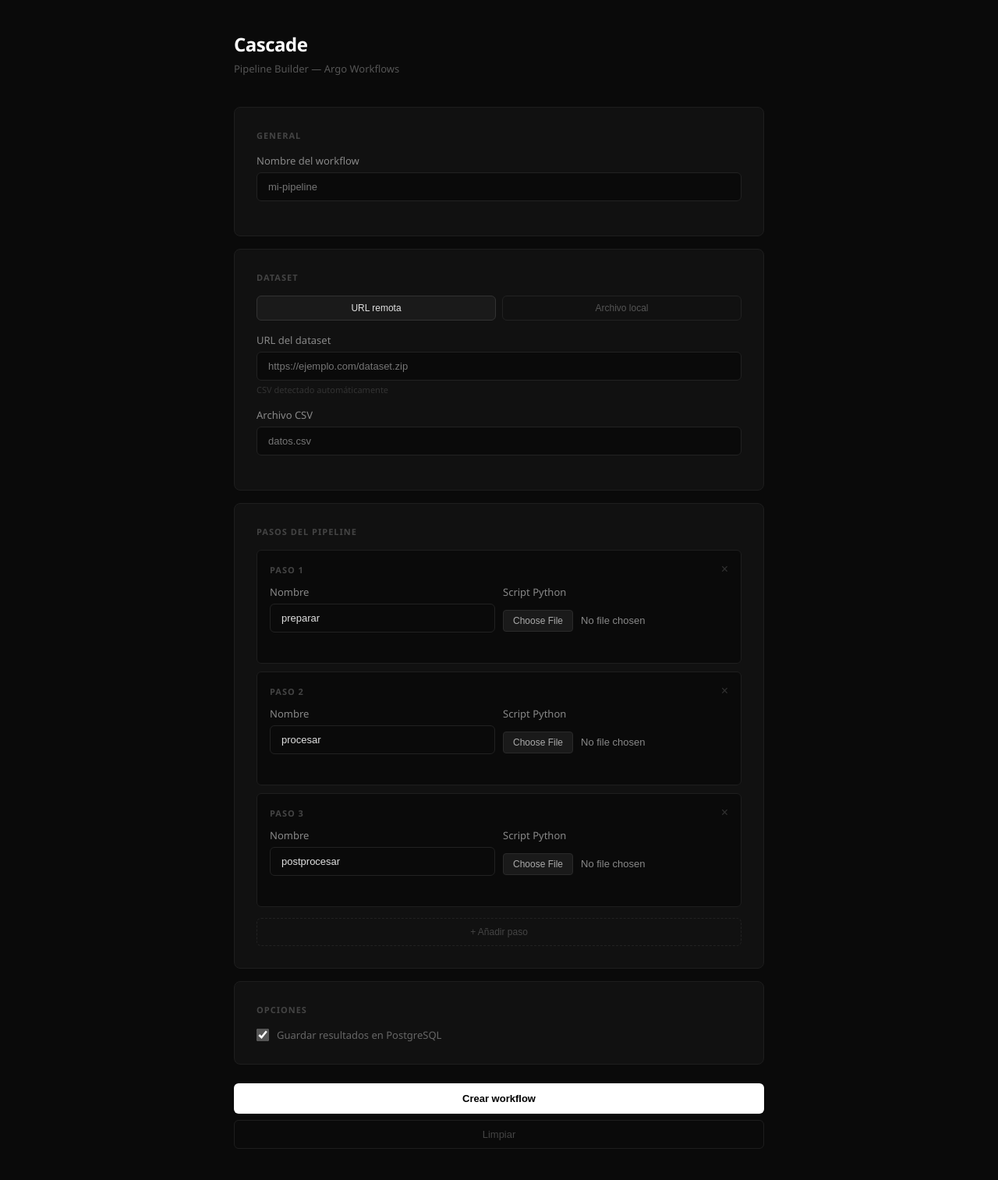
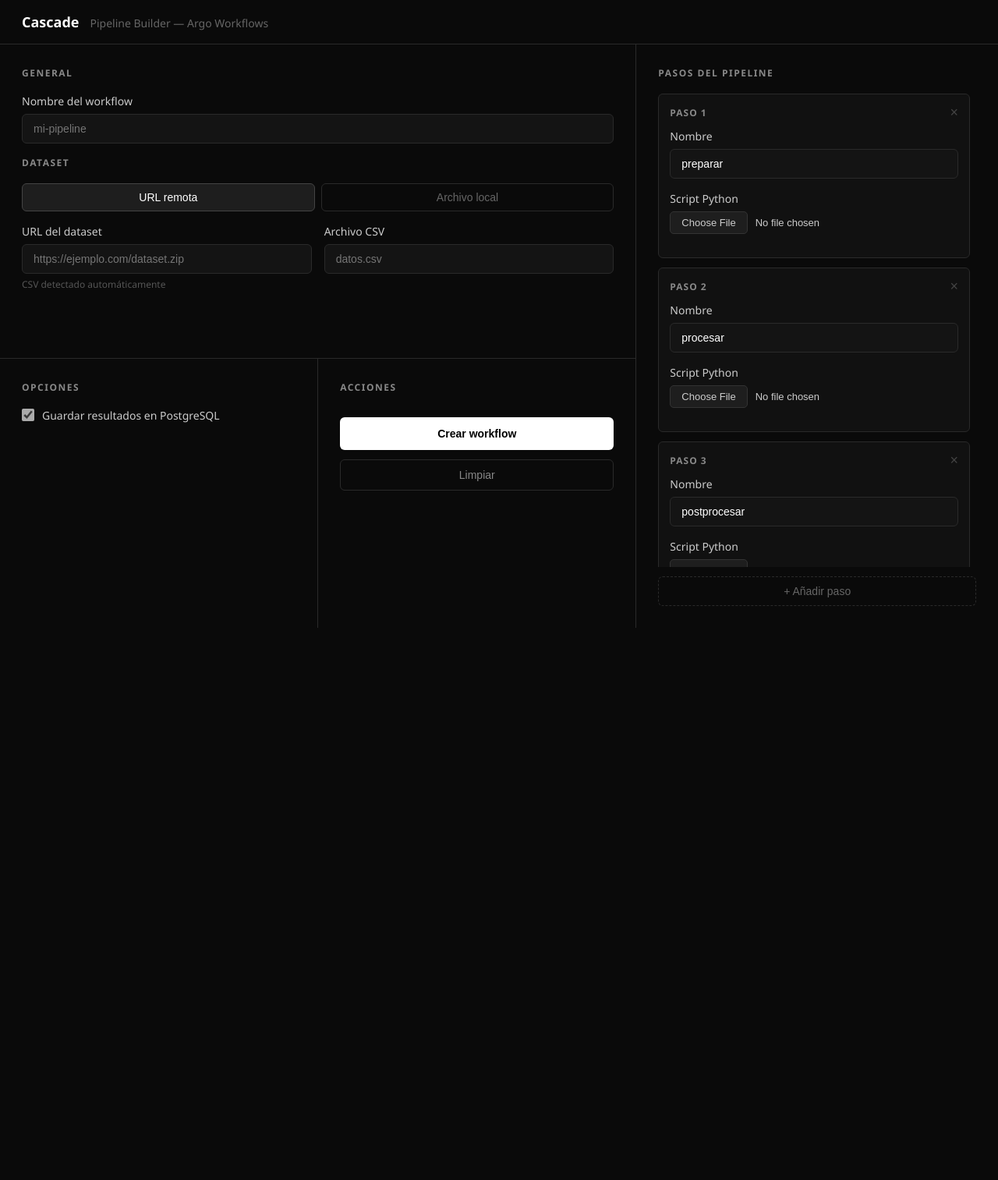
Before and after one commit to roberbravo/cascade, a Flask app: page / in a window 1280 px wide. Shown: the whole page at 78% size. After the commit the page ends 805 px from the top, so only its background shows below. Run offline with Flask 3, Linux system fonts and the light colour scheme.

Commit message:
feat: redesign UI

```diff
--- a/pipeline-builder/app/templates/index.html
+++ b/pipeline-builder/app/templates/index.html
@@ -10,104 +10,155 @@
         body {
             font-family: 'Segoe UI', system-ui, sans-serif;
             background: #0a0a0a;
-            color: #e0e0e0;
-            min-height: 100vh;
+            color: #ffffff;
+            height: 100vh;
             display: flex;
-            align-items: center;
-            justify-content: center;
-            padding: 40px 20px;
+            flex-direction: column;
+            overflow: hidden;
         }
 
-        .container {
-            width: 100%;
-            max-width: 680px;
+        .topbar {
+            padding: 16px 28px;
+            border-bottom: 1px solid #2a2a2a;
+            display: flex;
+            align-items: baseline;
+            gap: 14px;
+            flex-shrink: 0;
+            background: #0a0a0a;
         }
 
-        .header {
-            margin-bottom: 40px;
+        .topbar h1 {
+            font-size: 18px;
+            font-weight: 700;
+            color: #ffffff;
         }
 
-        .header h1 {
-            font-size: 24px;
-            font-weight: 600;
-            color: #ffffff;
-            letter-spacing: -0.5px;
+        .topbar span {
+            font-size: 14px;
+            color: #666;
         }
 
-        .header p {
-            color: #555;
-            font-size: 13px;
-            margin-top: 6px;
+        .main {
+            display: flex;
+            flex: 1;
+            overflow: hidden;
         }
 
-        .card {
-            background: #111;
-            border: 1px solid #1e1e1e;
-            border-radius: 8px;
-            padding: 28px;
-            margin-bottom: 16px;
+        .left {
+            flex: 2;
+            display: flex;
+            flex-direction: column;
+            border-right: 1px solid #2a2a2a;
+            overflow: hidden;
         }
 
-        .card-title {
-            font-size: 11px;
-            font-weight: 600;
-            text-transform: uppercase;
-            letter-spacing: 1px;
-            color: #444;
-            margin-bottom: 16px;
+        .left-top {
+            flex: 1;
+            padding: 28px;
+            border-bottom: 1px solid #2a2a2a;
+            overflow: hidden;
         }
 
-        .form-group {
-            margin-bottom: 16px;
+        .left-bottom {
+            display: flex;
+            flex: 1;
+            overflow: hidden;
+        }
+
+        .panel-options {
+            flex: 1;
+            padding: 28px;
+            border-right: 1px solid #2a2a2a;
+        }
+
+        .panel-actions {
+            flex: 1;
+            padding: 28px;
+            display: flex;
+            flex-direction: column;
+            gap: 12px;
+        }
+
+        .right {
+            flex: 1;
+            display: flex;
+            flex-direction: column;
+            padding: 28px;
+            min-width: 320px;
+            height: 100%;
+            max-height: calc(100vh - 52px);
+        }
+
+        .steps-scroll {
+            flex: 1;
+            overflow-y: scroll;
+            margin-bottom: 12px;
+            padding-right: 8px;
+            height: 0;
+        }
+
+        .steps-scroll::-webkit-scrollbar { width: 4px; }
+        .steps-scroll::-webkit-scrollbar-track { background: #111; }
+        .steps-scroll::-webkit-scrollbar-thumb { background: #333; border-radius: 2px; }
+
+        .section-title {
+            font-size: 12px;
+            font-weight: 700;
+            text-transform: uppercase;
+            letter-spacing: 1.5px;
+            color: #888;
+            margin-bottom: 18px;
         }
 
         label {
+            font-size: 14px;
+            color: #ccc;
             display: block;
-            font-size: 13px;
-            color: #888;
-            margin-bottom: 6px;
+            margin-bottom: 7px;
+            font-weight: 500;
         }
 
         input[type="text"],
         input[type="url"] {
             width: 100%;
             padding: 10px 14px;
-            background: #0a0a0a;
-            border: 1px solid #222;
+            background: #141414;
+            border: 1px solid #2a2a2a;
             border-radius: 6px;
-            color: #e0e0e0;
-            font-size: 13px;
+            color: #ffffff;
+            font-size: 14px;
             transition: border-color 0.2s;
         }
 
         input[type="text"]:focus,
         input[type="url"]:focus {
             outline: none;
-            border-color: #444;
+            border-color: #555;
         }
 
         input[type="text"]:disabled {
             color: #444;
-            cursor: not-allowed;
+            background: #0f0f0f;
         }
 
         input[type="file"] {
+            color: #ccc;
+            font-size: 13px;
             width: 100%;
-            padding: 8px 0;
-            color: #888;
-            font-size: 13px;
         }
 
         input[type="file"]::file-selector-button {
-            background: #1a1a1a;
-            border: 1px solid #2a2a2a;
-            border-radius: 4px;
-            color: #aaa;
-            padding: 6px 12px;
-            font-size: 12px;
+            background: #1e1e1e;
+            border: 1px solid #333;
+            border-radius: 5px;
+            color: #ccc;
+            padding: 6px 14px;
+            font-size: 13px;
             cursor: pointer;
             margin-right: 10px;
         }
+
+        .form-group { margin-bottom: 16px; }
 
         .toggle-group {
             display: flex;
@@ -117,46 +168,51 @@
 
         .toggle-btn {
             flex: 1;
-            padding: 8px;
-            border: 1px solid #222;
+            padding: 9px;
+            border: 1px solid #2a2a2a;
             border-radius: 6px;
             background: transparent;
-            color: #555;
-            font-size: 12px;
+            color: #666;
+            font-size: 14px;
             font-weight: 500;
             cursor: pointer;
             transition: all 0.2s;
         }
 
         .toggle-btn.active {
-            background: #1a1a1a;
-            border-color: #333;
-            color: #e0e0e0;
+            background: #1e1e1e;
+            border-color: #444;
+            color: #ffffff;
         }
 
         .source-section { display: none; }
         .source-section.active { display: block; }
 
+        .dataset-grid {
+            display: grid;
+            grid-template-columns: 1fr 1fr;
+            gap: 16px;
+        }
+
         .step-item {
-            background: #0a0a0a;
-            border: 1px solid #1e1e1e;
+            border: 1px solid #2a2a2a;
             border-radius: 6px;
-            padding: 16px;
-            margin-bottom: 10px;
-            position: relative;
+            padding: 14px;
+            margin-bottom: 12px;
+            background: #111;
         }
 
         .step-header {
             display: flex;
+            justify-content: space-between;
             align-items: center;
-            justify-content: space-between;
             margin-bottom: 12px;
         }
 
         .step-number {
-            font-size: 11px;
-            font-weight: 600;
-            color: #444;
+            font-size: 12px;
+            font-weight: 700;
+            color: #888;
             text-transform: uppercase;
             letter-spacing: 1px;
         }
@@ -164,43 +220,30 @@
         .step-remove {
             background: none;
             border: none;
-            color: #333;
+            color: #444;
             cursor: pointer;
-            font-size: 16px;
-            padding: 0;
+            font-size: 18px;
             line-height: 1;
             transition: color 0.2s;
+            padding: 0;
         }
 
-        .step-remove:hover { color: #666; }
-
-        .step-fields {
-            display: grid;
-            grid-template-columns: 1fr 1fr;
-            gap: 10px;
-        }
-
-        .step-fields .full-width {
-            grid-column: 1 / -1;
-        }
+        .step-remove:hover { color: #aaa; }
 
         .btn-add-step {
             width: 100%;
             padding: 10px;
             background: transparent;
-            border: 1px dashed #222;
+            border: 1px dashed #2a2a2a;
             border-radius: 6px;
-            color: #444;
-            font-size: 12px;
+            color: #666;
+            font-size: 14px;
             cursor: pointer;
             transition: all 0.2s;
-            margin-top: 4px;
+            flex-shrink: 0;
         }
 
-        .btn-add-step:hover {
-            border-color: #333;
-            color: #666;
-        }
+        .btn-add-step:hover { border-color: #444; color: #aaa; }
 
         .checkbox-row {
             display: flex;
@@ -211,84 +254,82 @@
         .checkbox-row input[type="checkbox"] {
             width: 16px;
             height: 16px;
-            accent-color: #555;
+            accent-color: #aaa;
             cursor: pointer;
         }
 
         .checkbox-row label {
             margin: 0;
-            font-size: 13px;
-            color: #666;
+            font-size: 14px;
+            color: #ccc;
             cursor: pointer;
         }
 
         .btn-submit {
             width: 100%;
-            padding: 12px;
+            padding: 13px;
             background: #ffffff;
             border: none;
             border-radius: 6px;
-            color: #000000;
-            font-size: 13px;
-            font-weight: 600;
+            color: #000;
+            font-size: 14px;
+            font-weight: 700;
             cursor: pointer;
             transition: background 0.2s;
-            margin-top: 8px;
         }
 
-        .btn-submit:hover { background: #e0e0e0; }
+        .btn-submit:hover { background: #ddd; }
 
         .btn-reset {
             width: 100%;
-            padding: 10px;
+            padding: 11px;
             background: transparent;
-            border: 1px solid #1e1e1e;
+            border: 1px solid #2a2a2a;
             border-radius: 6px;
-            color: #444;
-            font-size: 13px;
+            color: #888;
+            font-size: 14px;
             cursor: pointer;
-            margin-top: 8px;
             transition: all 0.2s;
         }
 
-        .btn-reset:hover { border-color: #333; color: #666; }
+        .btn-reset:hover { border-color: #444; color: #ccc; }
 
         .message {
-            padding: 12px 16px;
+            padding: 12px 14px;
             border-radius: 6px;
             font-size: 13px;
-            margin-top: 16px;
+            line-height: 1.5;
             display: none;
         }
 
         .message.success {
-            background: #0d1f0d;
-            border: 1px solid #1a3a1a;
-            color: #4caf50;
+            background: #0a1a0a;
+            border: 1px solid #1e4a1e;
+            color: #7dbb7d;
             display: block;
         }
 
         .message.error {
-            background: #1f0d0d;
-            border: 1px solid #3a1a1a;
-            color: #f44336;
+            background: #1a0a0a;
+            border: 1px solid #4a1e1e;
+            color: #bb7d7d;
             display: block;
         }
 
         .loading {
             display: none;
             text-align: center;
-            padding: 16px;
-            color: #444;
+            padding: 10px;
+            color: #888;
             font-size: 13px;
         }
 
         .spinner {
-            border: 2px solid #1e1e1e;
-            border-top: 2px solid #555;
+            border: 2px solid #222;
+            border-top: 2px solid #888;
             border-radius: 50%;
-            width: 20px;
-            height: 20px;
+            width: 18px;
+            height: 18px;
             animation: spin 0.8s linear infinite;
             margin: 0 auto 8px;
         }
@@ -298,101 +339,103 @@
             100% { transform: rotate(360deg); }
         }
 
-        .auto-detect-info {
-            font-size: 11px;
-            color: #333;
-            margin-top: 4px;
+        .hint {
+            font-size: 12px;
+            color: #555;
+            margin-top: 5px;
         }
     </style>
 </head>
 <body>
-    <div class="container">
-        <div class="header">
+    <div class="topbar">
         <h1>Cascade</h1>
-            <p>Pipeline Builder — Argo Workflows</p>
+        <span>Pipeline Builder — Argo Workflows</span>
     </div>
 
     <form id="pipelineForm" enctype="multipart/form-data">
+        <div class="main">
 
-            <!-- General -->
-            <div class="card">
-                <div class="card-title">General</div>
+            <div class="left">
+                <div class="left-top">
+                    <div class="section-title">General</div>
                     <div class="form-group">
                         <label>Nombre del workflow</label>
                         <input type="text" name="workflow_name" placeholder="mi-pipeline" required>
                     </div>
-            </div>
 
-            <!-- Dataset -->
-            <div class="card">
-                <div class="card-title">Dataset</div>
+                    <div class="section-title">Dataset</div>
                     <div class="toggle-group">
                         <button type="button" class="toggle-btn active" data-source="url">URL remota</button>
                         <button type="button" class="toggle-btn" data-source="local">Archivo local</button>
                     </div>
 
                     <div id="source-url" class="source-section active">
+                        <div class="dataset-grid">
                             <div class="form-group">
                                 <label>URL del dataset</label>
                                 <input type="url" id="dataset_url" name="dataset_url" placeholder="https://ejemplo.com/dataset.zip">
-                        <div class="auto-detect-info">CSV detectado automáticamente</div>
+                                <div class="hint">CSV detectado automáticamente</div>
                             </div>
                             <div class="form-group">
                                 <label>Archivo CSV</label>
                                 <input type="text" id="dataset_file" name="dataset_file" placeholder="datos.csv">
                             </div>
                         </div>
+                    </div>
 
                     <div id="source-local" class="source-section">
+                        <div class="dataset-grid">
                             <div class="form-group">
                                 <label>ZIP con datos</label>
                                 <input type="file" id="dataset_zip" name="dataset_zip" accept=".zip">
                             </div>
                             <div class="form-group">
-                        <label>Archivo CSV detectado</label>
+                                <label>CSV detectado</label>
                                 <input type="text" id="dataset_file_local" name="dataset_file" placeholder="Esperando ZIP..." disabled>
                             </div>
                         </div>
                     </div>
-
-            <!-- Steps -->
-            <div class="card">
-                <div class="card-title">Pasos del pipeline</div>
-                <div id="steps-container"></div>
-                <button type="button" class="btn-add-step" id="btn-add-step">+ Añadir paso</button>
                 </div>
 
-            <!-- Options -->
-            <div class="card">
-                <div class="card-title">Opciones</div>
+                <div class="left-bottom">
+                    <div class="panel-options">
+                        <div class="section-title">Opciones</div>
                         <div class="checkbox-row">
                             <input type="checkbox" name="save_postgres" id="save_postgres" checked>
                             <label for="save_postgres">Guardar resultados en PostgreSQL</label>
                         </div>
                     </div>
 
-            <!-- Actions -->
+                    <div class="panel-actions">
+                        <div class="section-title">Acciones</div>
                         <button type="submit" class="btn-submit">Crear workflow</button>
                         <button type="reset" class="btn-reset">Limpiar</button>
-
                         <div class="loading" id="loading">
                             <div class="spinner"></div>
                             Creando workflow...
                         </div>
-
                         <div id="message" class="message"></div>
-        </form>
+                    </div>
+                </div>
             </div>
 
+            <div class="right">
+                <div class="section-title">Pasos del pipeline</div>
+                <div class="steps-scroll" id="steps-container"></div>
+                <button type="button" class="btn-add-step" id="btn-add-step">+ Añadir paso</button>
+            </div>
+
+        </div>
+    </form>
+
     <script>
+        let stepCount = 0;
         let currentSource = 'url';
-        let stepCount = 0;
 
-        function addStep(name = '', file = null) {
+        function addStep(name = '') {
             stepCount++;
             const idx = stepCount;
             const container = document.getElementById('steps-container');
-
             const div = document.createElement('div');
             div.className = 'step-item';
             div.id = `step-${idx}`;
@@ -401,7 +444,6 @@
                     <span class="step-number">Paso ${idx}</span>
                     <button type="button" class="step-remove" onclick="removeStep(${idx})">×</button>
                 </div>
-                <div class="step-fields">
                 <div class="form-group">
                     <label>Nombre</label>
                     <input type="text" name="step_name_${idx}" placeholder="ej: preparar" value="${name}" required>
@@ -409,7 +451,6 @@
                 <div class="form-group">
                     <label>Script Python</label>
                     <input type="file" name="step_script_${idx}" accept=".py" required>
-                    </div>
                 </div>
             `;
             container.appendChild(div);
@@ -428,14 +469,12 @@
             });
         }
 
-        // Añadir 3 pasos por defecto
         addStep('preparar');
         addStep('procesar');
         addStep('postprocesar');
 
         document.getElementById('btn-add-step').addEventListener('click', () => addStep());
 
-        // Toggle fuente
         document.querySelectorAll('.toggle-btn').forEach(btn => {
             btn.addEventListener('click', (e) => {
                 e.preventDefault();
@@ -447,7 +486,6 @@
             });
         });
 
-        // Auto-detectar CSV desde URL
         document.getElementById('dataset_url').addEventListener('blur', async () => {
             const url = document.getElementById('dataset_url').value;
             if (!url) return;
@@ -464,7 +502,6 @@
             } catch { fileInput.value = ''; }
         });
 
-        // Auto-detectar CSV desde ZIP
         document.getElementById('dataset_zip').addEventListener('change', async (e) => {
             const file = e.target.files[0];
             if (!file) return;
@@ -479,7 +516,6 @@
             } catch { fileInput.value = 'Error detectando CSV'; }
         });
 
-        // Submit
         document.getElementById('pipelineForm').addEventListener('submit', async (e) => {
             e.preventDefault();
             const loading = document.getElementById('loading');
@@ -489,10 +525,7 @@
 
             const formData = new FormData(e.target);
             formData.append('source_type', currentSource);
-
-            // Recoger pasos dinámicos
-            const steps = document.querySelectorAll('.step-item');
-            formData.append('step_count', steps.length);
+            formData.append('step_count', document.querySelectorAll('.step-item').length);
 
             try {
                 const response = await fetch('/api/generate', { method: 'POST', body: formData });
@@ -500,7 +533,7 @@
                 loading.style.display = 'none';
                 if (response.ok) {
                     message.className = 'message success';
-                    message.innerHTML = `✓ ${result.message}<br>Argo Workflows: <strong>http://192.168.0.100:8080</strong>`;
+                    message.innerHTML = `✓ ${result.message}<br>Argo: <strong>http://192.168.0.100:8080</strong>`;
                 } else {
                     message.className = 'message error';
                     message.innerHTML = `✗ ${result.message}`;
@@ -509,7 +542,7 @@
             } catch (error) {
                 loading.style.display = 'none';
                 message.className = 'message error';
-                message.innerHTML = `✗ Error de conexión: ${error.message}`;
+                message.innerHTML = `✗ Error: ${error.message}`;
                 message.style.display = 'block';
             }
         });
```
Lines whose indentation alone changed are shown as unchanged.
